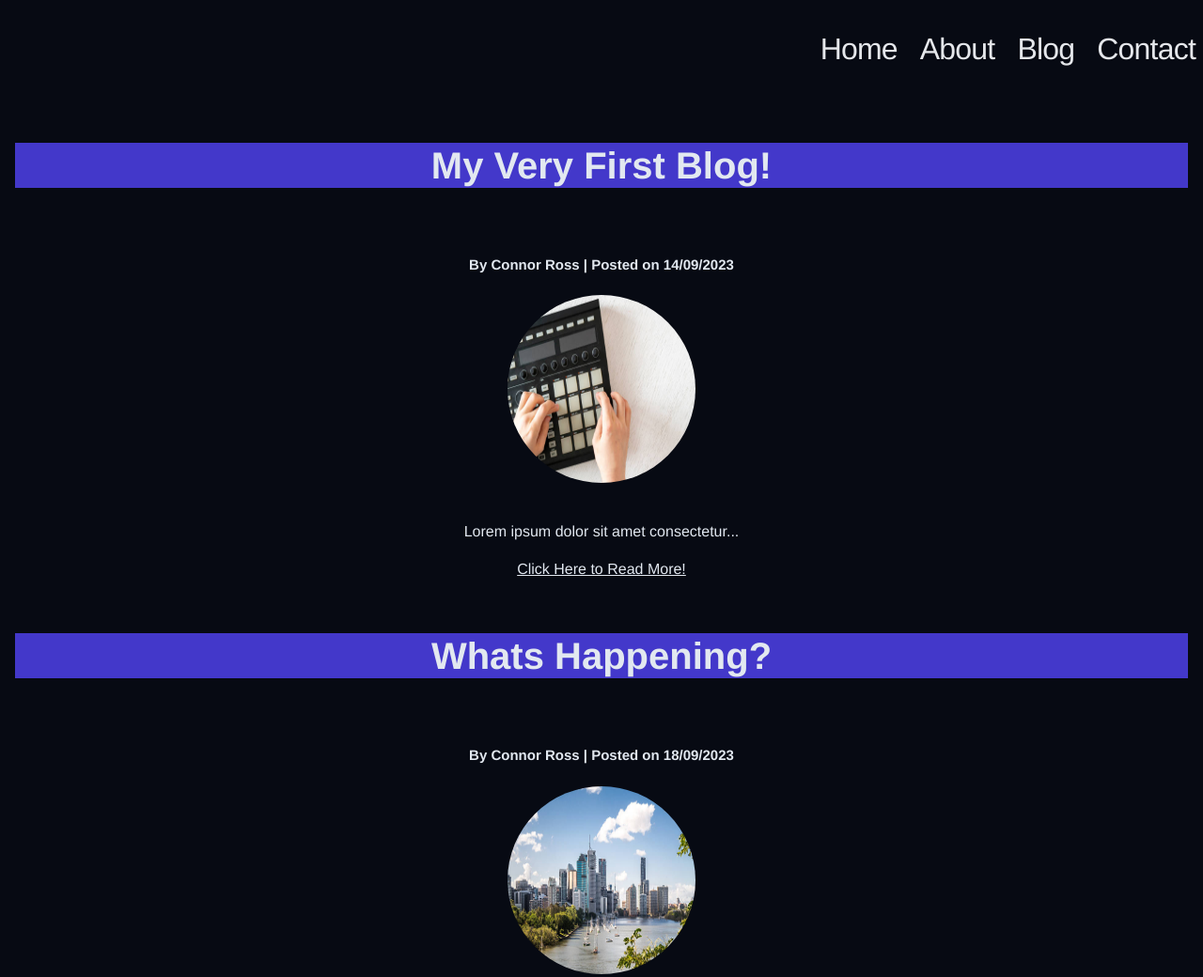
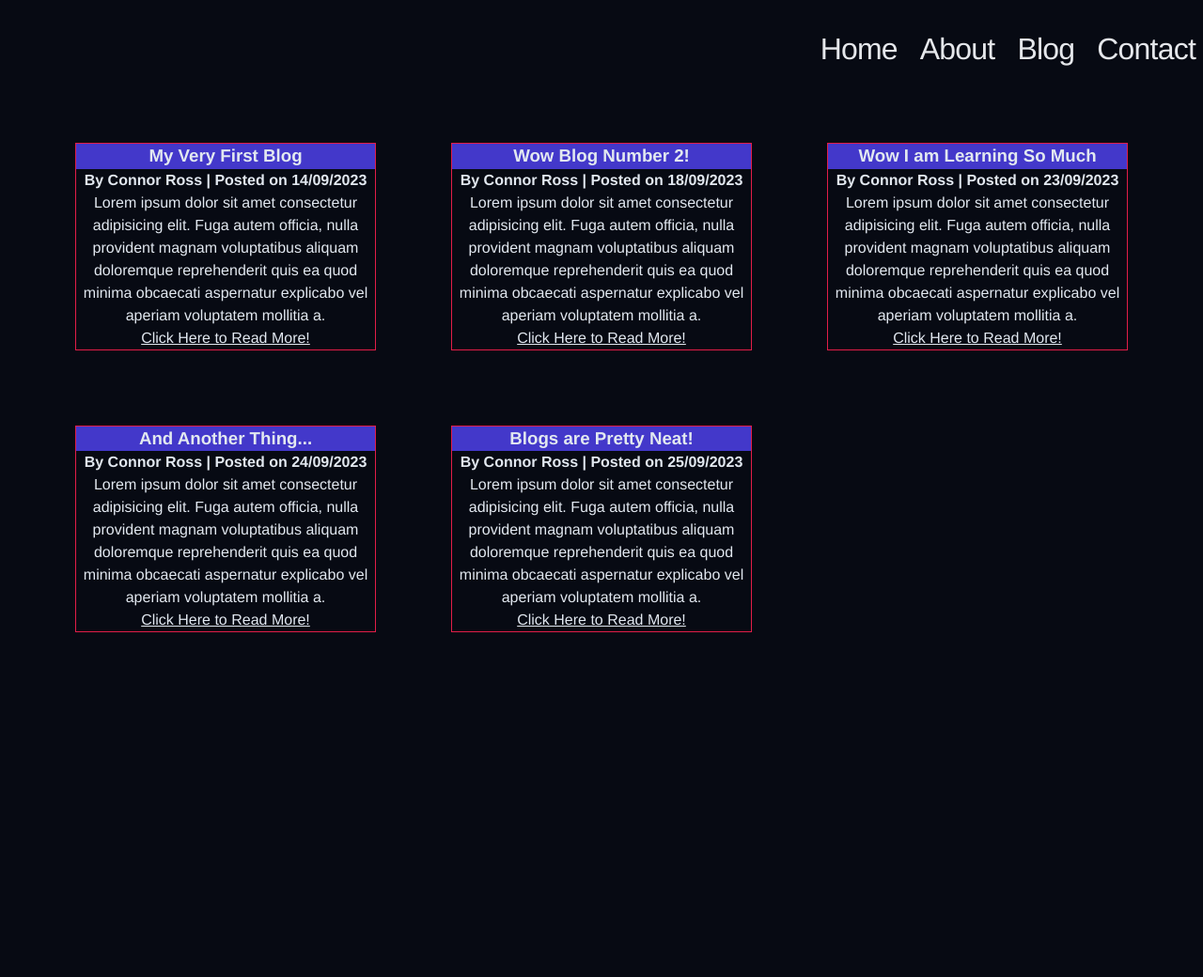
Before and after one commit to Connorswebdev/ConnorRoss_T1A2, a plain HTML site: page src/blog.html in a window 1280 px wide. Shown: the top 1040 px of the page at 94% size. After the commit the page ends 800 px from the top, so only its background shows below. Drawn offline with Linux system fonts and the light colour scheme.

Commit message:
changes to blog layout for final change

```diff
--- a/src/blog.css
+++ b/src/blog.css
@@ -1,59 +1,49 @@
-h3, h4 {
-    margin: 0 0 0.35em;
+h2 {
+    text-align: center;
+    width: 100%;
 }
 
-.blog {
-    font-size: 40px;
-    background-color: var(--clr-bold);
+#blog__article {
+    display: flex;
+    text-align: center;
+    justify-content: space-around;
+    flex-direction: column;
+    border: 1px solid var(--clr-secondary);
 }
-article {
 
-    display: flex;
-    flex-direction: column;
+
+#blog__content{
+    display: grid;
+    grid-template-columns: repeat(auto-fit, minmax(10rem, 20rem));
+    flex-direction: row;
     flex-wrap: wrap;
-    column-gap: 1rem;
-    row-gap: 1rem;
+    column-gap: 5rem;
+    row-gap: 5rem;
     justify-content: center;
     padding: 1rem;
-    text-align: center;
-}
-h4 {
-    font-size: 15px;
-}
+  }
 
-p {
-    margin: 0 0 1.15em;
-}
-
-.img--align {
-    float: left; /* replaces the style previously inherited by the browser */
-    margin: 0 16px 16px 0;
-}
-
-a {
-    color: var(--clr-primary);
-}
-
-.blog__img {
-    border-radius: 50%;
+  .blog__img {
     min-height: 200px;
     max-height: 200px;
     min-width: 200px;
     max-width: 200px;
-    display: block;
     margin-left: auto;
     margin-right: auto;
     justify-content: center;
 
-}
 
-.blog_img {
-    border-radius: 50%;
-    min-height: 200px;
-    max-height: 200px;
-    min-width: 200px;
-    max-width: 200px;
-    display: block;
-    margin-left: auto;
-    margin-right: auto;
-}
+  }
+
+  h3 {
+    background-color: var(--clr-bold);
+  }
+
+  a {
+    color: var(--clr-primary);
+  }
+
+  a:hover {
+    color: var(--clr-button);
+    transition: 0.3s;
+  }
--- a/src/blog.html
+++ b/src/blog.html
@@ -27,31 +27,47 @@
             </ul>
     </header>
     <br>
-    <article> <h3 class="blog"> My Very First Blog!</h3> <br>
-        <h4> By Connor Ross | Posted on 14/09/2023 </h4> <img class="blog_img" src="./images/Blog 1.jpg" alt=""> <br>
-        Lorem ipsum dolor sit amet consectetur... <a href="blog1.html">Click Here to Read More!</a>
-    </article>
-    <br>
-    <article> <h3 class="blog"> Whats Happening?</h3> <br>
-        <h4> By Connor Ross | Posted on 18/09/2023 </h4> <img class="blog_img" src="./images/Blog 2.jpg" alt="">
-        <br>
-        Lorem ipsum dolor sit amet consectetur... <a href="blog2.html">Click Here to Read More!</a>
-    </article>
-    <br>
-    <article><h3 class="blog"> Wow! I am Learning so Much!</h3><br>
-        <h4> By Connor Ross | Posted on 23/09/2023 </h4><img class="blog_img" src="./images/blog 3.jpg" alt="">
-        <br>
-        Lorem ipsum dolor sit amet consectetur... <a href="blog3.html">Click Here to Read More</a>
-    <br>
-    <article><h3 class="blog">And Another Thing...</h3><br>
-        <h4> By Connor Ross | Posted on 24/09/2023 </h4><img class="blog_img" src="./images/blog 4.jpg" alt="">
-        <br>
-        Lorem ipsum dolor sit amet consectetur... <a href="blog4.html">Click Here to Read More</a>
-    </article>
-    <br>
-    <article><h3 class="blog"> Blogs are pretty neat</h3><br>
-        <h4> By Connor Ross | Posted on 25/09/2023 </h4><img class="blog_img" src="./images/blog 5.jpg" alt="">
-        <br>
-        Lorem ipsum dolor sit amet consectetur...<a href="blog5.html">Click Here to Read More</a>
+    <div id="blog__content">
+        <article id="blog__article">
+            <h3>My Very First Blog</h3>
+            <h4>By Connor Ross | Posted on 14/09/2023</h4>
+            <p>
+                Lorem ipsum dolor sit amet consectetur adipisicing elit. Fuga autem officia, nulla provident magnam voluptatibus aliquam doloremque reprehenderit quis ea quod minima obcaecati aspernatur explicabo vel aperiam voluptatem mollitia a.
+            </p>
+            <a href="../src/blog1.html">Click Here to Read More!</a>
+        </article>
+        <article id="blog__article">
+            <h3>Wow Blog Number 2!</h3>
+            <h4>By Connor Ross | Posted on 18/09/2023 </h4>
+            <p>
+                Lorem ipsum dolor sit amet consectetur adipisicing elit. Fuga autem officia, nulla provident magnam voluptatibus aliquam doloremque reprehenderit quis ea quod minima obcaecati aspernatur explicabo vel aperiam voluptatem mollitia a.
+            </p>
+             <a href="blog2.html">Click Here to Read More!</a>
+        </article>
+        <article id="blog__article">
+            <h3>Wow I am Learning So Much</h3>
+            <h4>By Connor Ross | Posted on 23/09/2023</h4>
+            <p>
+                Lorem ipsum dolor sit amet consectetur adipisicing elit. Fuga autem officia, nulla provident magnam voluptatibus aliquam doloremque reprehenderit quis ea quod minima obcaecati aspernatur explicabo vel aperiam voluptatem mollitia a.
+            </p>
+            <a href="blog3.html">Click Here to Read More!</a>
+        </article>
+        <article id="blog__article">
+            <h3>And Another Thing...</h3>
+            <h4>By Connor Ross | Posted on 24/09/2023</h4>
+            <p>
+                Lorem ipsum dolor sit amet consectetur adipisicing elit. Fuga autem officia, nulla provident magnam voluptatibus aliquam doloremque reprehenderit quis ea quod minima obcaecati aspernatur explicabo vel aperiam voluptatem mollitia a.
+            </p>
+            <a href="blog4.html">Click Here to Read More!</a>
+        </article>
+        <article id="blog__article">
+            <h3>Blogs are Pretty Neat!</h3>
+            <h4>By Connor Ross | Posted on 25/09/2023</h4>
+            <p>
+                Lorem ipsum dolor sit amet consectetur adipisicing elit. Fuga autem officia, nulla provident magnam voluptatibus aliquam doloremque reprehenderit quis ea quod minima obcaecati aspernatur explicabo vel aperiam voluptatem mollitia a.
+            </p>
+            <a href="blog5.html">Click Here to Read More!</a>
+        </article>
+    </div>
 </body>
 </html>
--- a/src/display.css
+++ b/src/display.css
@@ -11,7 +11,7 @@
 }
 
 /* Mobile */
-@media only screen and (max-width:400px){
+@media only screen and (max-width:600px){
     .header__titles{
         font-size: 1.5rem;
         letter-spacing: -0.1rem;
@@ -23,7 +23,7 @@
 
 
 /* Tablet */
-@media only screen and (min-width: 401px) and (max-width: 960px){
+@media only screen and (min-width: 601px) and (max-width: 960px){
     .header__titles{
         font-size: 2rem;
         letter-spacing: -0.1rem;
```
Also changed, not shown: docs/Desktop_screenshotblog.png, docs/Desktop_screenshotblogpost.png, docs/Phone_screenshotblogpost.png, docs/Tablet_screenshotblog.png, docs/Tablet_screenshotblogpost.png, 1 other file.
